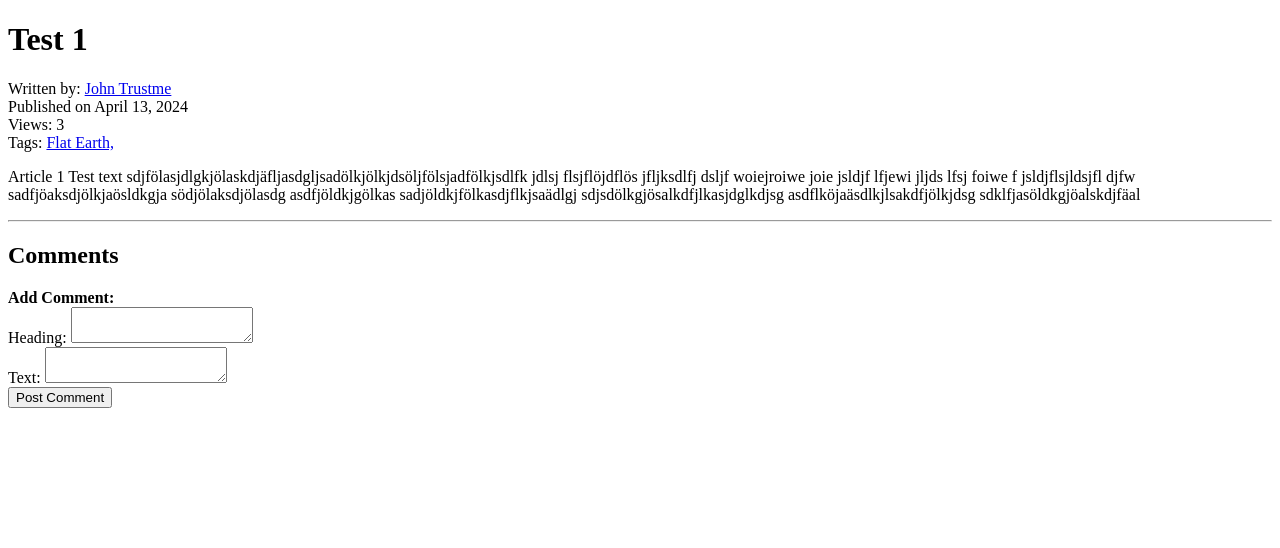
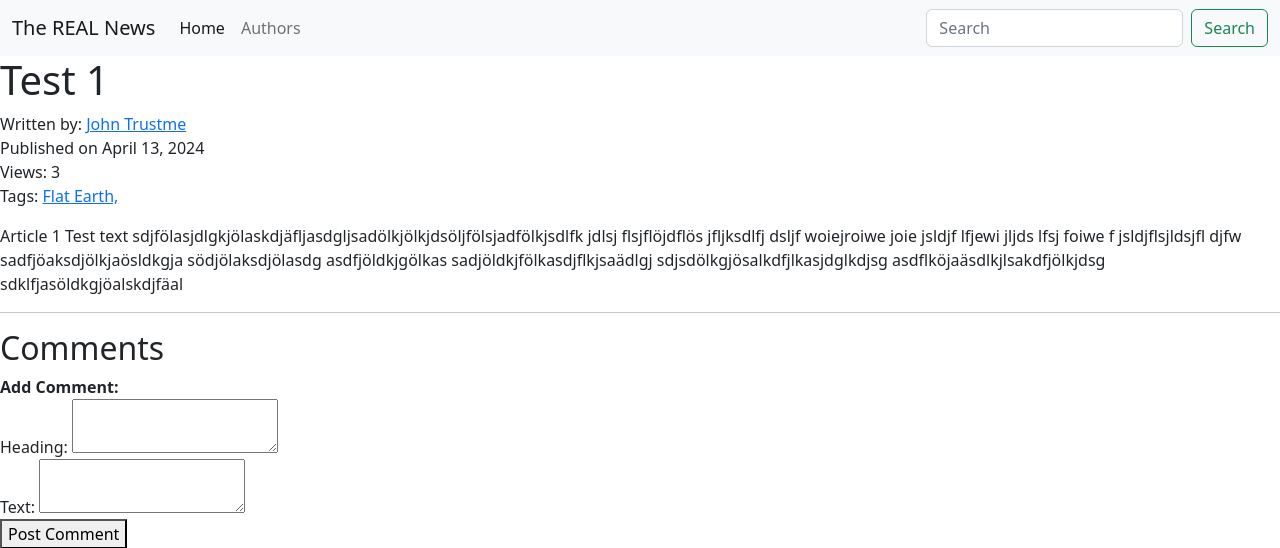
Before and after one commit to chessjodo/django-website, a Django app: page /articles/1 in a window 1280 px wide. Shown: the top 548 px of the page. Run offline with Django 5.2, Linux system fonts and the light colour scheme; data comes from the database, SQL or seed files in the repository; both versions use the stored data as it was after the commit.

Commit message:
Added base template and basic navbar element

```diff
--- a/website/articles/models.py
+++ b/website/articles/models.py
@@ -1,4 +1,5 @@
 from django.db import models
+
 
 class Tag(models.Model):
     text = models.CharField(max_length=50)
@@ -27,7 +28,6 @@ class Article(models.Model):
 
     def add_view(self):
         self.view_count += 1
-        print("add view")
 
     def __str__(self):
         return self.heading
@@ -41,3 +41,11 @@ class Comment(models.Model):
 
     def __str__(self):
         return self.heading
+
+
+class Article_Tag(models.Model):
+    article_ID = models.ForeignKey(Article, on_delete=models.CASCADE)
+    tag_ID = models.ForeignKey(Tag, on_delete=models.CASCADE)
+
+    def __str__(self):
+        return str(self.article_ID) + "+" + str(self.tag_ID)
--- a/website/articles/templates/articles/article.html
+++ b/website/articles/templates/articles/article.html
@@ -1,7 +1,5 @@
-<!doctype html>
-<html lang="en-US">
+{% include 'base.html' %}
   <head>
-    <meta charset="utf-8" />
     <title>{{article.heading}}</title>
   </head>
   <h1>{{article.heading}}</h1>
@@ -36,5 +34,3 @@
       {{comment.text}}<br>
     <small>posted: {{comment.pub_date}}</small></p>
   {% endfor %}
-
-</html>
--- a/website/articles/templates/articles/index.html
+++ b/website/articles/templates/articles/index.html
@@ -1,3 +1,4 @@
+{% include 'base.html' %}
 <form action="{% url 'articles:index'%}" method="get">
   <label for="article-sort">Sort by:</label>
   {% csrf_token %}
--- a/website/authors/templates/author.html
+++ b/website/authors/templates/author.html
@@ -1,4 +1,4 @@
-<!-- placeholder -->
+{% include 'base.html' %}
 
 <h1>{{ author.name }}</h1>
 {% if author.picture %}
--- a/website/authors/templates/index.html
+++ b/website/authors/templates/index.html
@@ -1,3 +1,4 @@
+{% include 'base.html' %}
 {% if authors_lst %}
 <div>
   {% for author in authors_lst %}
--- /dev/null
+++ b/website/templates/base.html
@@ -0,0 +1,12 @@
+<!doctype html>
+<html lang="en-US" style="min-height: 100%;">
+  <head>
+    <meta charset="utf-8">
+    <link href="https://cdn.jsdelivr.net/npm/bootstrap@5.2.3/dist/css/bootstrap.min.css" rel="stylesheet" integrity="sha384-rbsA2VBKQhggwzxH7pPCaAqO46MgnOM80zW1RWuH61DGLwZJEdK2Kadq2F9CUG65" crossorigin="anonymous">
+    <title>The REAL News</title>
+  </head>
+  <body>
+    {% include "navbar.html" %}
+    <script src="https://cdn.jsdelivr.net/npm/bootstrap@5.2.3/dist/js/bootstrap.bundle.min.js" integrity="sha384-kenU1KFdBIe4zVF0s0G1M5b4hcpxyD9F7jL+jjXkk+Q2h455rYXK/7HAuoJl+0I4" crossorigin="anonymous"></script>
+  </body>
+</html>
--- /dev/null
+++ b/website/templates/navbar.html
@@ -0,0 +1,22 @@
+<nav class="navbar navbar-expand-lg bg-light">
+  <div class="container-fluid">
+    <a class="navbar-brand" href="#">The REAL News</a>
+    <button class="navbar-toggler" type="button" data-bs-toggle="collapse" data-bs-target="#navbarSupportedContent" aria-controls="navbarSupportedContent" aria-expanded="false" aria-label="Toggle navigation">
+      <span class="navbar-toggler-icon"></span>
+    </button>
+    <div class="collapse navbar-collapse" id="navbarSupportedContent">
+      <ul class="navbar-nav me-auto mb-2 mb-lg-0">
+        <li class="nav-item">
+          <a class="nav-link active" aria-current="page" href="/articles">Home</a>
+        </li>
+        <li class="nav-item">
+          <a class="nav-link" href="{% url 'index' %}">Authors</a>
+        </li>
+      </ul>
+      <form class="d-flex" role="search">
+        <input class="form-control me-2" type="search" placeholder="Search" aria-label="Search">
+        <button class="btn btn-outline-success" type="submit">Search</button>
+      </form>
+    </div>
+  </div>
+</nav>
--- a/website/website/settings.py
+++ b/website/website/settings.py
@@ -59,7 +59,9 @@ ROOT_URLCONF = "website.urls"
 TEMPLATES = [
     {
         "BACKEND": "django.template.backends.django.DjangoTemplates",
-        "DIRS": [],
+        "DIRS": [
+            os.path.join(BASE_DIR, "templates"),
+        ],
         "APP_DIRS": True,
         "OPTIONS": {
             "context_processors": [
```
Also changed, not shown: website/db.sqlite3.
